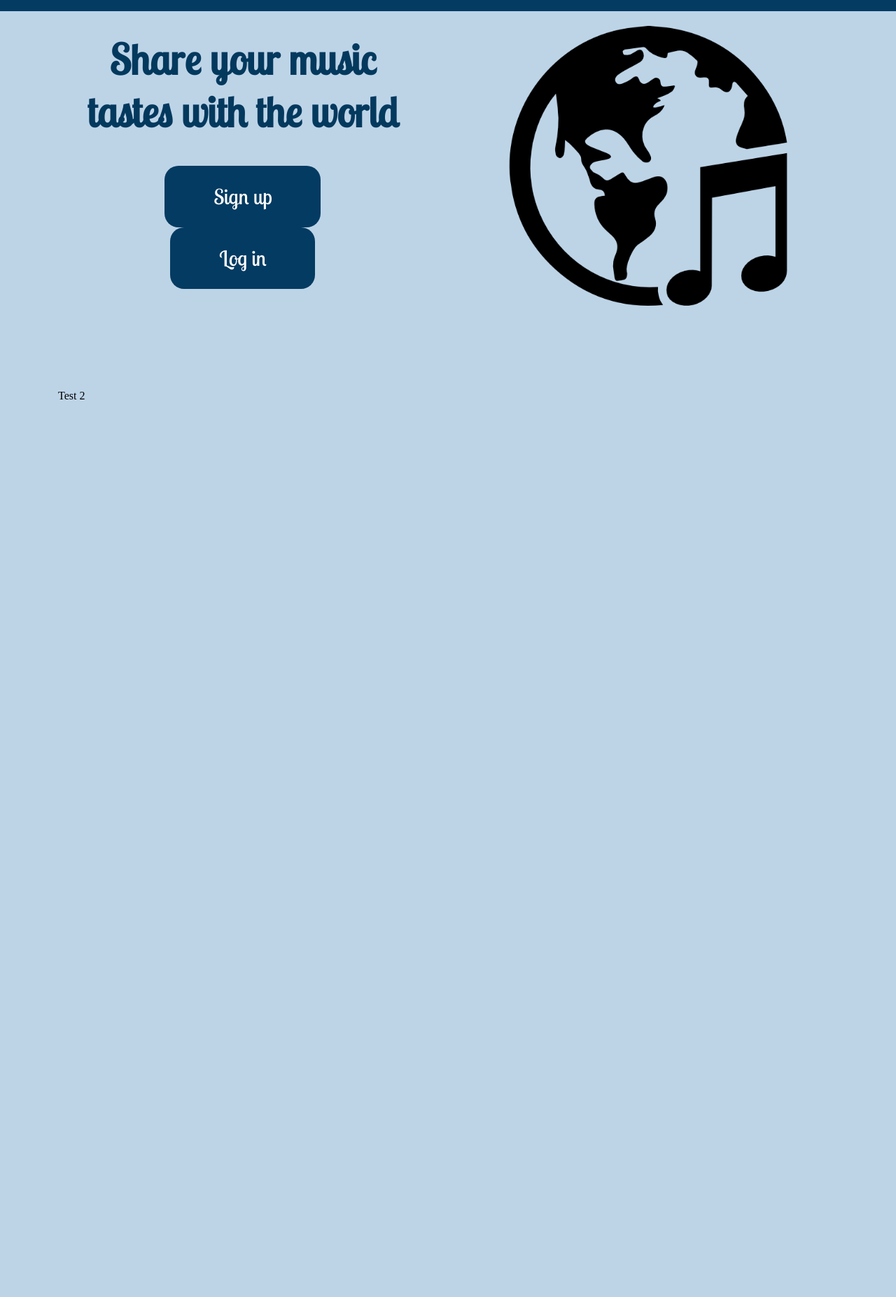
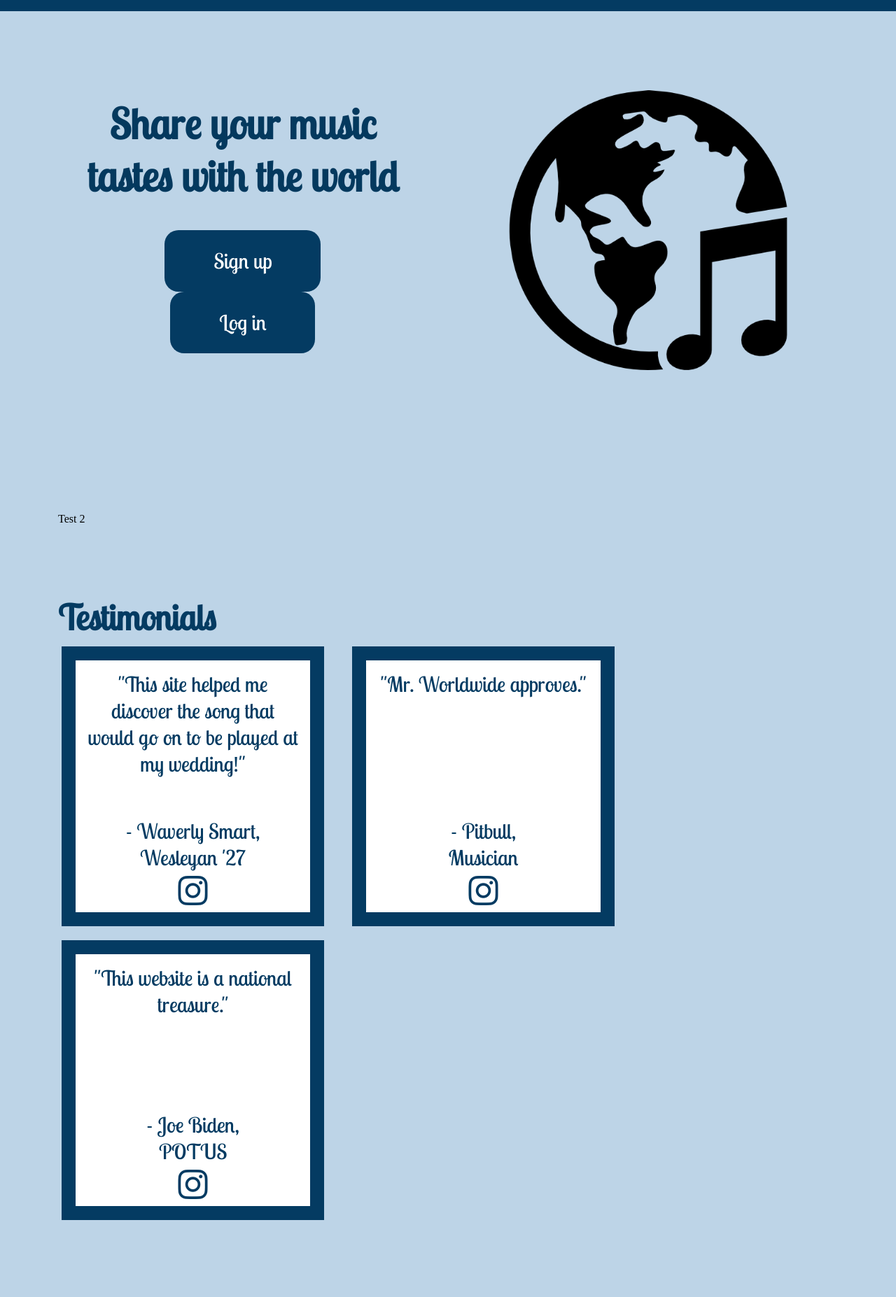
Before and after one commit to natelevinson10/COMP333_Project, a PHP site: page / in a window 1280 px wide. Shown: the part 101-1955 px from the top of the page at 70% size. Before the commit the page ends 672 px from the top, so only its background shows below. Run offline with PHP 8.4, Linux system fonts and the light colour scheme; some libraries are stand-ins or nearby versions.

Commit message:
Creating testimonials section of site (issue #10)

```diff
--- a/index.html
+++ b/index.html
@@ -6,6 +6,7 @@
     <title>LoveNotes</title>
     <link rel="stylesheet" href="style.css" />
     <link rel="icon" href= "public/music.png" type="image/x-icon">
+    <script src="https://kit.fontawesome.com/289e976bd2.js" crossorigin="anonymous"></script>
 </head>
 
 <div class = "container">
@@ -17,7 +18,7 @@
         </div>
         <ul>
             <li><a id="nav_item" href="index.html#features">Features</a></li>
-            <li><a id="nav_item" href="index.html#">Testimonials</a></li>
+            <li><a id="nav_item" href="index.html#testimonials">Testimonials</a></li>
             <li><a id="nav_item" href="index.html#">Packages</a></li>
             <li><a id="nav_item" href="index.html#">The Team</a></li>
             <li><a id="nav_item" href="index.html#">Account</a></li>
@@ -25,8 +26,8 @@
         </div>
 </div>
 <div class="container" style="padding-top:100px; padding-bottom:100px;">
-    <div class="row">
-        <div style="margin-left:50px; width:40%">
+    <div class="row home">
+        <div class="left_text" style="margin-left:50px; width:40%">
             <h1 style="font-size:60px; text-align:center; color: rgb(4, 57, 94);";>Share your music tastes with the world</h1>
             <p></p>
             <div class="sign_in_btns" style="text-align:center;">
@@ -48,11 +49,36 @@
     </div>
 </section>
 
-<div class="testimonials" id="reviews">
-    <div class="container">
-        <div class=row>
+<div class="container">
+    <h1 id="testimonials_header">Testimonials</h1>
+    <div id="testimonials" class="row testimonals">
+        <div id="review_external">
+            <div id="review_internal">
+                <p id="review_text" style="height:50%">"This site helped me discover the song that would go on to be played at my wedding!"</p>
+                <p id="review_text" style="height:18%"> - Waverly Smart,<br>Wesleyan '27</p>
+                <p id="insta_icon"><a href="https://www.instagram.com/waverly_smart/#" target="_blank">
+                    <i class="fa-brands fa-instagram fa-3x" style="color: #033b62;"></i>
+                </a></p>
+            </div>
+        </div>
+        <div id="review_external">
+            <div id="review_internal">
+                <p id="review_text" style="height:50%">"Mr. Worldwide approves."</p>
+                <p id="review_text" style="height:18%"> - Pitbull,<br>Musician</p>
+                <p id="insta_icon"><a href="https://www.instagram.com/pitbull/#" target="_blank">
+                    <i class="fa-brands fa-instagram fa-3x" style="color: #033b62;"></i>
+                </a></p>
+            </div>
+        </div>
+        <div id="review_external">
+            <div id="review_internal">
+                <p id="review_text" style="height:50%">"This website is a national treasure."</p>
+                <p id="review_text" style="height:18%"> - Joe Biden,<br>POTUS</p>
+                <p id="insta_icon"><a href="https://www.instagram.com/potus/#" target="_blank">
+                    <i class="fa-brands fa-instagram fa-3x" style="color: #033b62;"></i>
+                </a></p>
+            </div>
+        </div>
+    </div>
 
-        </div>
-
-    </div>
 </div>
--- a/style.css
+++ b/style.css
@@ -9,8 +9,7 @@ body {
 }
 
 .container {
-    margin-left: 60px;
-    margin-right: 60px;
+    margin: 100px 60px;
     padding-left: 15px;
     padding-right: 15px;
 }
@@ -120,3 +119,40 @@ body {
     background-color: rgb(2, 35, 59);
     cursor:pointer;
   }
+
+  #testimonials_header {
+    color: rgb(4, 59, 98);
+    font-family: 'Lobster Two', cursive;
+    font-weight: 800;
+    font-size: 50px;
+    margin-bottom: 0px;
+  }
+
+  #review_external {
+    width:30%;
+    min-width: 375px;
+    height:400px;
+    margin: 10px 20px;
+    text-align: center;
+    background-color: rgb(4, 59, 98);
+  }
+
+  #review_internal {
+    background-color: white;
+    height: 360px;
+    margin: 20px 20px;
+  }
+
+  #review_text {
+    color: rgb(4, 59, 98);
+    font-family: 'Lobster Two', cursive;
+    font-size: 30px;
+    padding: 15px 15px;
+    margin-block-start: 0;
+    margin-block-end: 0;
+  }
+
+  #insta_icon{
+    margin-block-start: 0;
+    margin-block-end: 0;
+  }
```
Also changed, not shown: public/instagram.svg (added).
